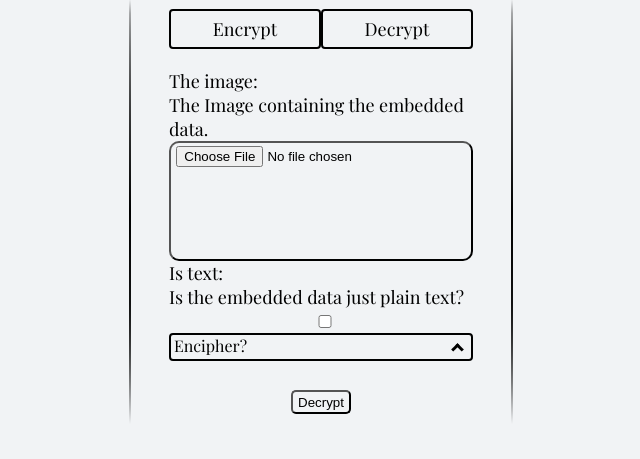
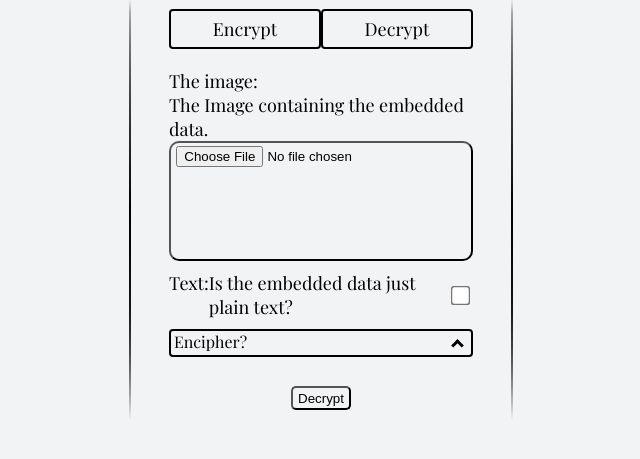
Before and after one commit to taajik/Stego_Tool, a Django app: page /decrypt/ in a window 1280 px wide. Shown: the part 92-551 px from the top of the page, without its empty margins (319-959 px from the left). Run offline with Django 5.2, Linux system fonts and the light colour scheme.

Commit message:
add style to checkbox and other minor edits

```diff
--- a/static/css/base_form.css
+++ b/static/css/base_form.css
@@ -35,7 +35,7 @@ input[type=file] {
 button, input[type=button], input[type=submit], input[type=reset] {
     display: block;
     margin: auto;
-    width: auto;
+    width: initial;
     border-radius: 5px;
     cursor: pointer;
 }
--- /dev/null
+++ b/stego/static/stego/css/decrypt.css
@@ -0,0 +1,24 @@
+
+.field_wrapper {
+    margin-bottom: 10px;
+}
+
+#is_text_field {
+    display: flex;
+    width: 100%;
+}
+
+#is_text_label {
+    pointer-events: initial;
+}
+
+#id_is_text_helptext {
+    margin-right: auto;
+}
+
+input[type=checkbox] {
+    margin: auto 2%;
+    width: auto;
+    transform: scale(1.5);
+    accent-color: black;
+}
--- a/stego/static/stego/js/display-uploading.js
+++ b/stego/static/stego/js/display-uploading.js
@@ -1,4 +1,4 @@
 
 document.getElementById('stego_form').addEventListener('submit', function() {
-    document.getElementById('submit_button').value = "Uploading...";
+    document.getElementById('submit_button').value = 'Uploading...';
 });
--- a/stego/static/stego/js/get-result.js
+++ b/stego/static/stego/js/get-result.js
@@ -8,7 +8,7 @@ var copy_button = document.getElementById('copy-button');
 copy_button.addEventListener('click', function() {
     text_payload.select();
     document.execCommand('copy');
-    copy_button.innerText = "Copied!";
+    copy_button.innerText = 'Copied!';
 });
 
 
--- a/stego/static/stego/js/encrypt-form.js
+++ b/stego/static/stego/js/payload-menu.js
@@ -10,6 +10,7 @@ document.getElementById('payload_text_label').addEventListener('click', function
     payload_text_input.required = true;
     payload_file_field.style.display = 'none';
     payload_file_input.required = false;
+    payload_file_input.value = '';
     payload_label.htmlFor = 'id_payload_text';
 });
 
@@ -18,5 +19,6 @@ document.getElementById('payload_file_label').addEventListener('click', function
     payload_file_input.required = true;
     payload_text_field.style.display = 'none';
     payload_text_input.required = false;
+    payload_text_input.value = '';
     payload_label.htmlFor = 'id_payload_file';
 });
--- a/stego/templates/stego/decrypt.html
+++ b/stego/templates/stego/decrypt.html
@@ -24,7 +24,7 @@
 
     <div class="field_wrapper" id="is_text_field">
         {{ form.is_text.errors }}
-        {{ form.is_text.label_tag }}
+        <label id="is_text_label" for="id_is_text">Text:</label>
         {% if form.is_text.help_text %}
             <div id="{{ form.is_text.auto_id }}_helptext" class="helptext">{{ form.is_text.help_text|safe }}</div>
         {% endif %}
--- a/stego/templates/stego/encrypt.html
+++ b/stego/templates/stego/encrypt.html
@@ -51,7 +51,7 @@
 
 
 {% block javascript %}
-<script src="{% static 'stego/js/encrypt-form.js' %}"></script>
+<script src="{% static 'stego/js/payload-menu.js' %}"></script>
 <script src="{% static 'stego/js/display-uploading.js' %}"></script>
 <script src="{% static 'stego/js/password-field.js' %}"></script>
 {% endblock %}
```
